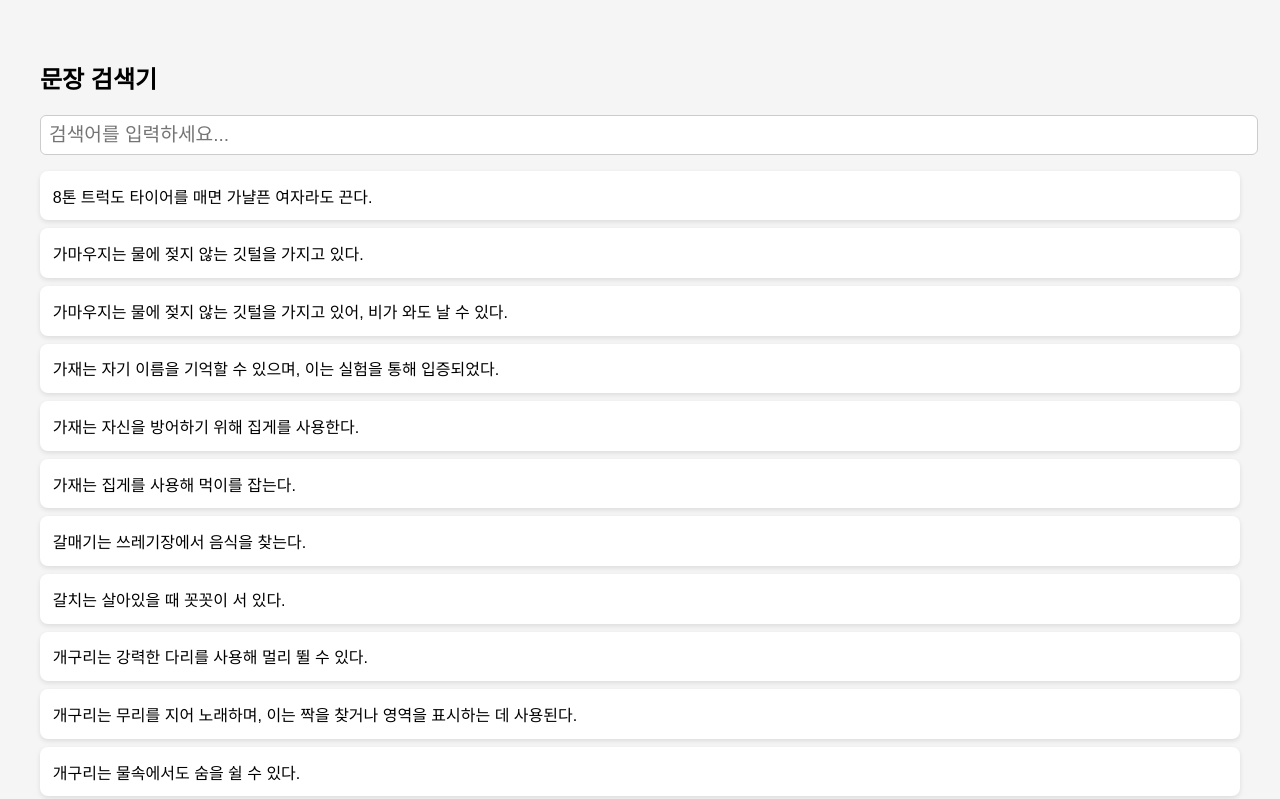
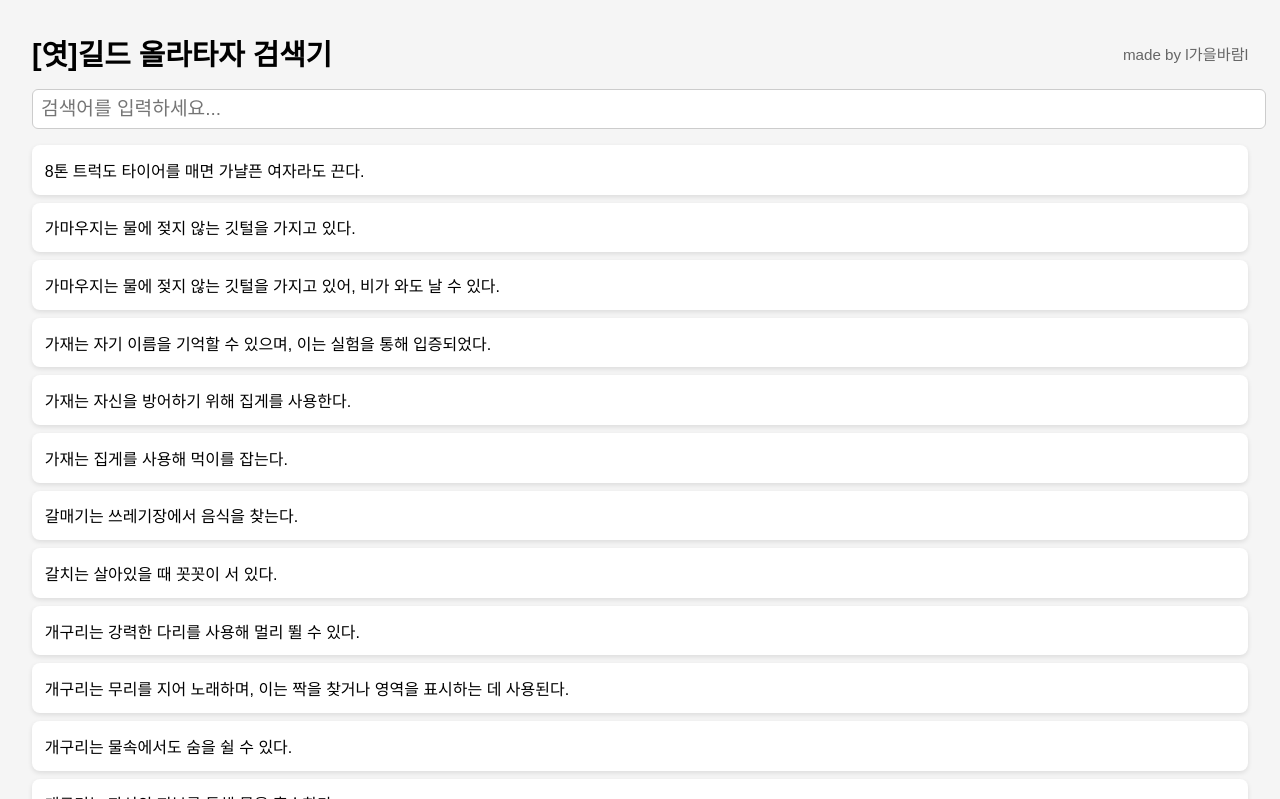
Before and after one commit to maengji2/sentence-search, a plain HTML site: page index.html in a window 1280 px wide. Shown: the top 799 px of the page. Drawn offline with Linux system fonts and the light colour scheme.

Commit message:
index.html

```diff
--- a/index.html
+++ b/index.html
@@ -2,9 +2,19 @@
 <html lang="ko">
 <head>
   <meta charset="UTF-8">
-  <title>문장 검색기</title>
+  <title>[엿]길드 올라타자 검색기</title>
   <style>
-    body { font-family: Arial; padding: 2rem; background: #f5f5f5; }
+    body { font-family: Arial, sans-serif; padding: 2rem; background: #f5f5f5; margin: 0; }
+    .header {
+      display: flex; justify-content: space-between; align-items: center;
+      margin-bottom: 1rem;
+    }
+    .title {
+      font-size: 1.8rem; font-weight: bold;
+    }
+    .author {
+      font-size: 0.95rem; color: #666;
+    }
     input[type="text"] {
       width: 100%; padding: 0.5rem; font-size: 1.2rem;
       border: 1px solid #ccc; border-radius: 6px;
@@ -23,19 +33,22 @@
 </head>
 <body>
 
-  <h2>문장 검색기</h2>
+  <div class="header">
+    <div class="title">[엿]길드 올라타자 검색기</div>
+    <div class="author">made by l가을바람l</div>
+  </div>
+
   <input type="text" id="search" placeholder="검색어를 입력하세요..." onkeyup="filterList()">
   <ul id="resultList"></ul>
 
   <script>
     let data = [];
 
-    // JSON 파일 불러오기
     fetch('data.json')
       .then(response => response.json())
       .then(json => {
         data = json;
-        renderList(""); // 전체 목록 표시
+        renderList("");
       });
 
     function renderList(query) {
```
